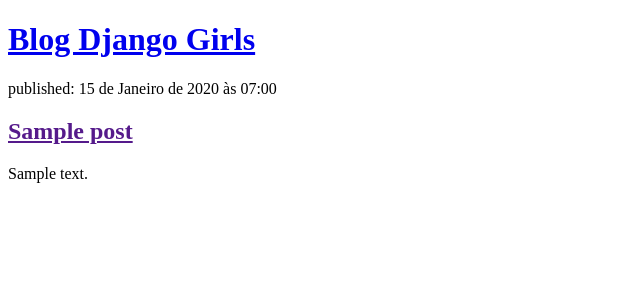
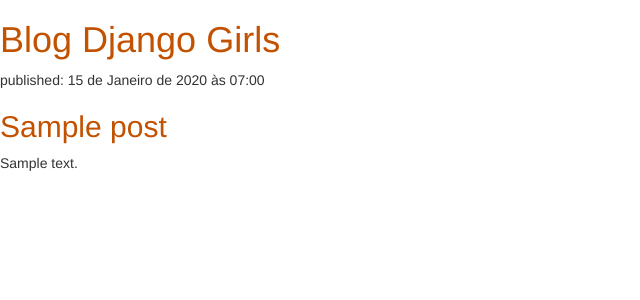
Before and after one commit to gabriellecosta19/meuprimeirosite, a Django app: page / in a window 1280 px wide. Shown: the top 300 px of the page, without its empty margins (0-640 px from the left). Run offline with Django 4.2, Linux system fonts and the light colour scheme; tables that the repository leaves empty hold one stand-in row (values such as "Sample post"); some libraries are stand-ins or nearby versions.

Commit message:
estilo da página

```diff
--- /dev/null
+++ b/api/static/css/blog.css
@@ -0,0 +1,3 @@
+h1 a, h2 a {
+    color: #C25100;
+}
--- a/api/templates/blog/post_list.html
+++ b/api/templates/blog/post_list.html
@@ -1,9 +1,14 @@
 <!DOCTYPE html>
+{% block content %}
 <html lang="pt-BR">
 <head>
+    {% load static %}
     <meta charset="UTF-8">
     <meta name="viewport" content="width=device-width, initial-scale=1.0">
     <title>meusite</title>
+    <link rel="stylesheet" href="//maxcdn.bootstrapcdn.com/bootstrap/3.2.0/css/bootstrap.min.css">
+<link rel="stylesheet" href="//maxcdn.bootstrapcdn.com/bootstrap/3.2.0/css/bootstrap-theme.min.css">
+<link rel="stylesheet" href="{% static 'css/blog.css' %}">
 </head>
 <body>
 
@@ -21,3 +26,4 @@
 
 </body>
 </html>
+{% endblock %}
```
